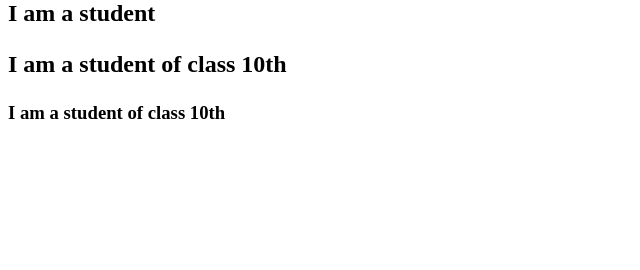
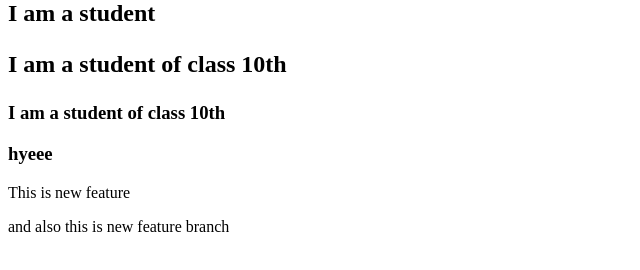
Before and after one commit to sahilhoney14/Java_Exercises, a plain HTML site: page array/index.html in a window 1280 px wide. Shown: the part 66-336 px from the top of the page, without its empty margins (0-640 px from the left). Drawn offline with Linux system fonts and the light colour scheme.

Commit message:
add new feature

```diff
--- a/array/index.html
+++ b/array/index.html
@@ -3,3 +3,7 @@
     <p>I am a student of class 10th</p>
 </h2>
 <h3> I am a student of class 10th</h3>
+<h3>hyeee</h3>
+
+<p>This is new feature </p>
+<p>and also this is new feature branch</p>
```
